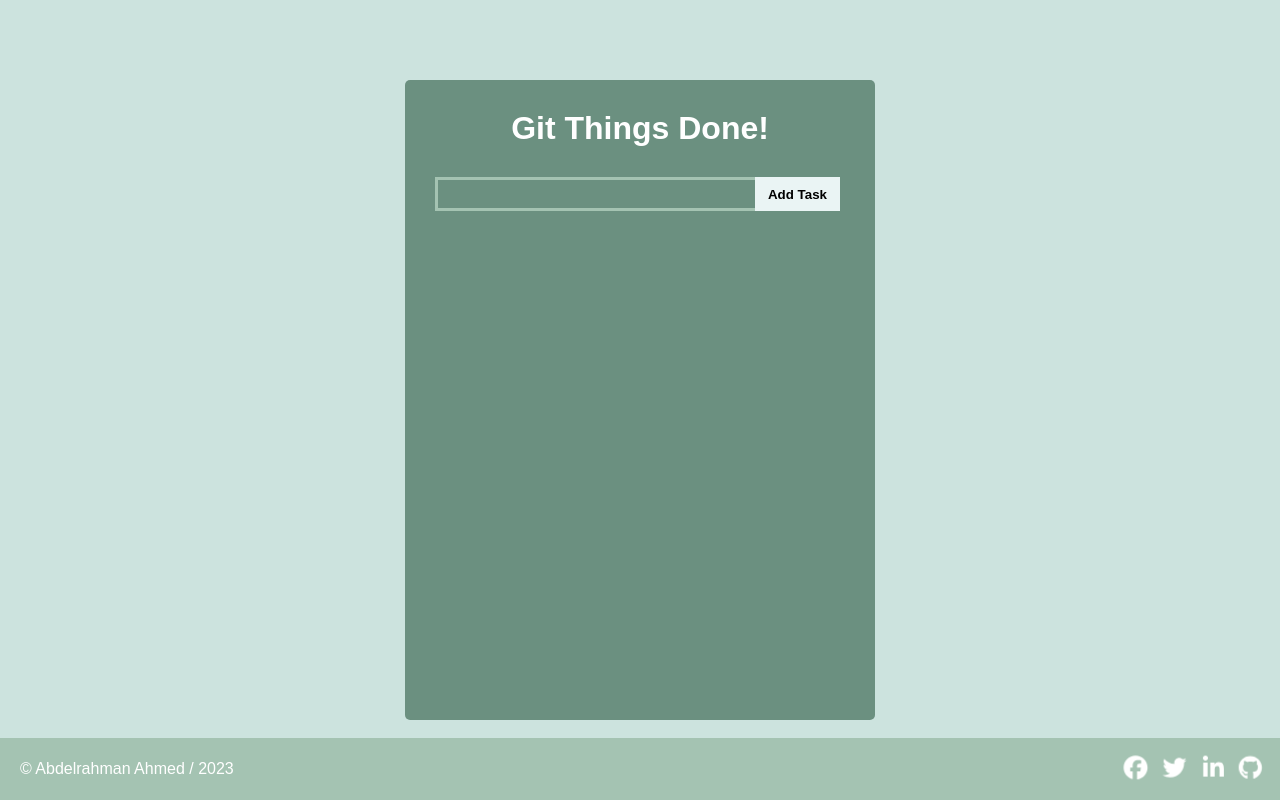
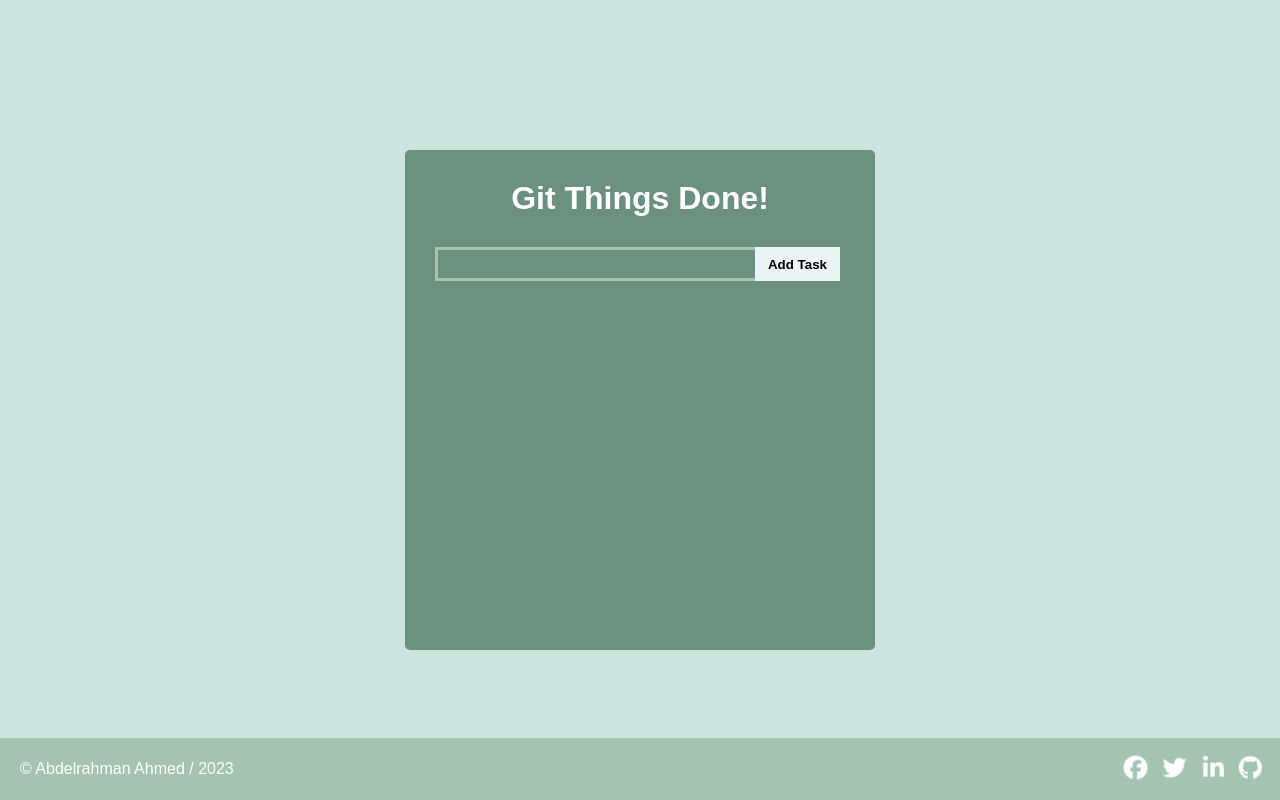
Before and after one commit to Abdo-Ahmed-cs/To-Do, a React (Vite) app: page / in a window 1280 px wide. Built offline with nearby package versions, Linux system fonts and the light colour scheme.

Commit message:
todo list height fixing

```diff
--- a/src/style/style.css
+++ b/src/style/style.css
@@ -18,7 +18,8 @@
   border-radius: 5px;
   max-width: 470px;
   width: 100%;
-  height: 80vh;
+  height: 100%;
+  max-height: 500px;
   gap: 30px;
 }
 .todo__header {
--- a/src/style/style.scss
+++ b/src/style/style.scss
@@ -20,7 +20,8 @@
         border-radius: 5px;
         max-width: 470px;
         width: 100%;
-        height: 80vh;
+        height: 100%;
+        max-height: 500px;
         gap: 30px;
     }
 
```
Also changed, not shown: 1 other file (tests, documents, lock files or other folders).
